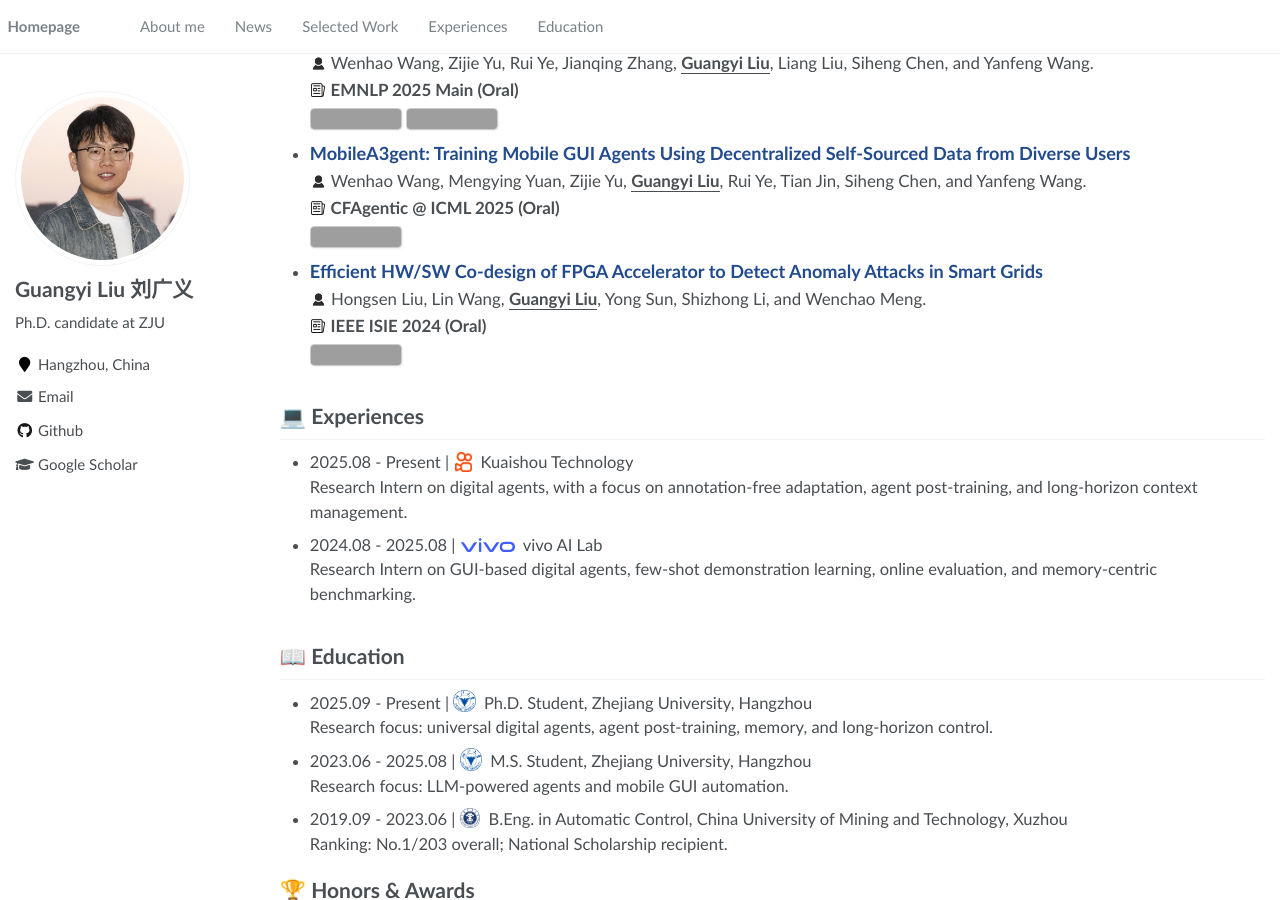
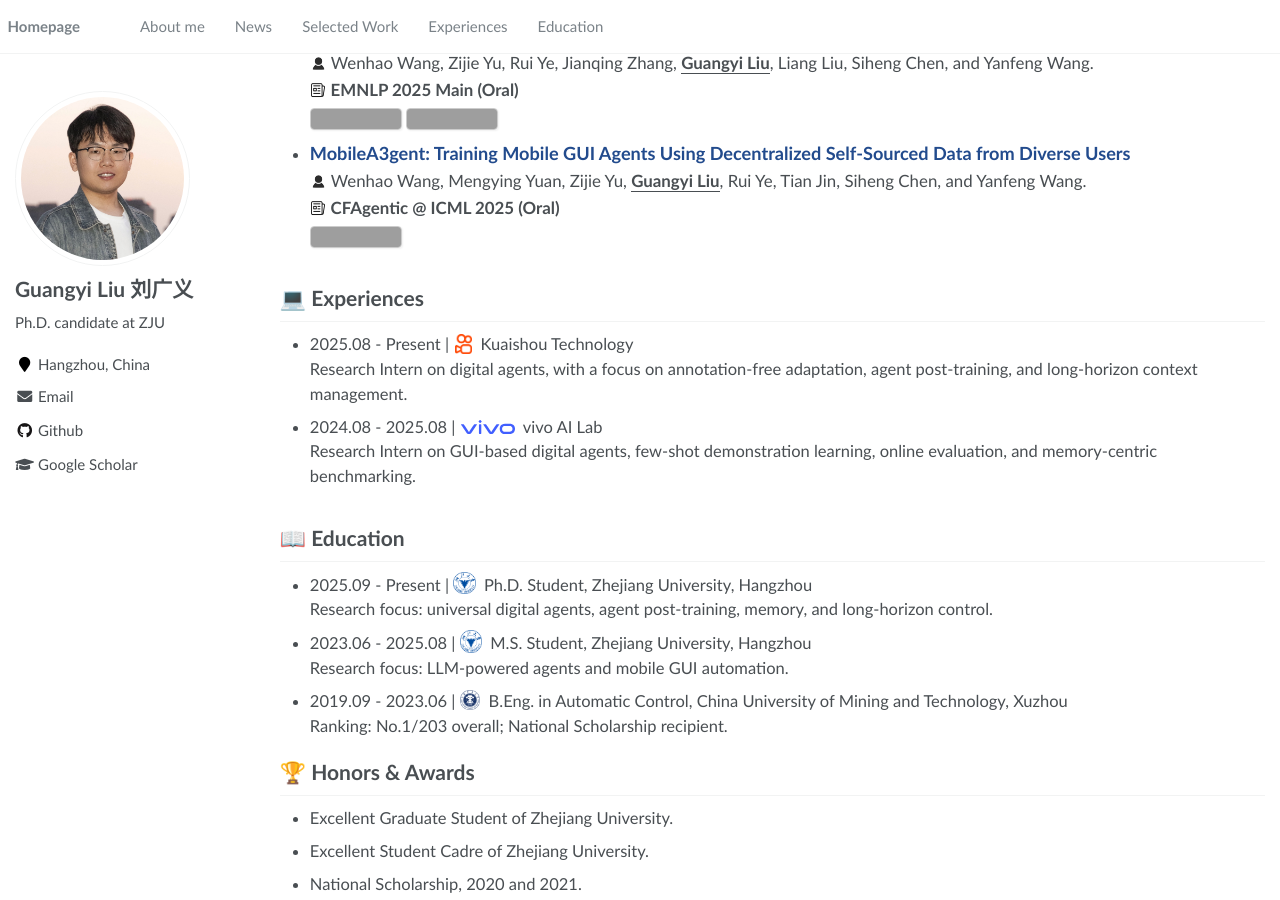
Before and after one commit to lgy0404/lgy0404.github.io, a Jekyll site: the page built from _pages/about.md, in a window 1280 px wide and 900 px high, scrolled down 2939 px. Built offline with Jekyll 4.4.1, drawn with Linux system fonts in a browser that asks for light colours; comment, search, counter and statistics services are not loaded; grey boxes are pictures that could not be loaded.

Commit message:
chore: remove FPGA smart grid paper

```diff
--- a/_pages/about.md
+++ b/_pages/about.md
@@ -354,11 +354,6 @@ I am a Ph.D. candidate in the Department of Control Science and Engineering at Z
 <span style="font-size: 0.93em;"><img src="./images/logo-venue.png" style="width: 0.975em; position: relative; top: -0.115em;"> **CFAgentic @ ICML 2025 (Oral)**</span>\
 <a href="https://scholar.google.com/scholar?oi=bibs&hl=en&cites=10794877405588499537,10796259486820381126"><img alt="Google Scholar citations" src="https://img.shields.io/badge/Citations-13-white?logo=Google%20Scholar&style=flat-square&labelColor=white&cacheSeconds=10" style="border: 1px solid #ccc; border-radius: 4px;"></a>
 
-- [**Efficient HW/SW Co-design of FPGA Accelerator to Detect Anomaly Attacks in Smart Grids**](https://ieeexplore.ieee.org/abstract/document/10595763/) \
-<span style="font-size: 0.93em;"><img src="./images/logo-author.png" style="width: 1em; position: relative; top: -0.1em;"> Hongsen Liu, Lin Wang, **<u>Guangyi Liu</u>**, Yong Sun, Shizhong Li, and Wenchao Meng.</span>\
-<span style="font-size: 0.93em;"><img src="./images/logo-venue.png" style="width: 0.975em; position: relative; top: -0.115em;"> **IEEE ISIE 2024 (Oral)**</span>\
-<a href="https://scholar.google.com/scholar?oi=bibs&hl=en&cites=16513972165585140029"><img alt="Google Scholar citations" src="https://img.shields.io/badge/Citations-1-white?logo=Google%20Scholar&style=flat-square&labelColor=white&cacheSeconds=10" style="border: 1px solid #ccc; border-radius: 4px;"></a>
-
 <span class='anchor' id='experiences'></span>
 # 💻 Experiences
 
```
